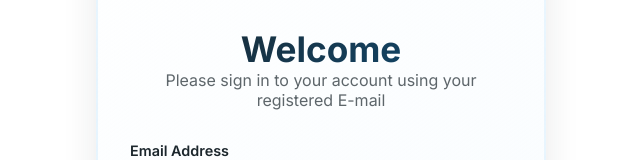
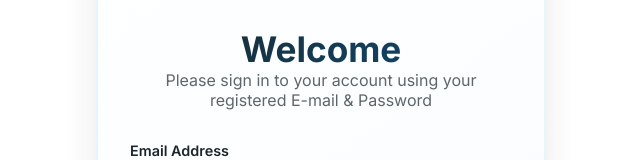
Before and after one commit to kmlakshan1027/BusinessDirectory-web-user, a React (Create React App) app: page / in a window 1280 px wide. Shown: the part 274-434 px from the top of the page, without its empty margins (319-959 px from the left). Built offline with nearby package versions, Linux system fonts and the light colour scheme.

Commit message:
New comitt

```diff
--- a/src/pages/User/Login.jsx
+++ b/src/pages/User/Login.jsx
@@ -192,7 +192,7 @@ const Login = () => {
             }}
           />
           <h1 className="login-title">Welcome</h1>
-          <p className="login-subtitle">Please sign in to your account using your registered E-mail</p>
+          <p className="login-subtitle">Please sign in to your account using your registered E-mail & Password</p>
 
           {error && <div className="error-message">{error}</div>}
 
```
